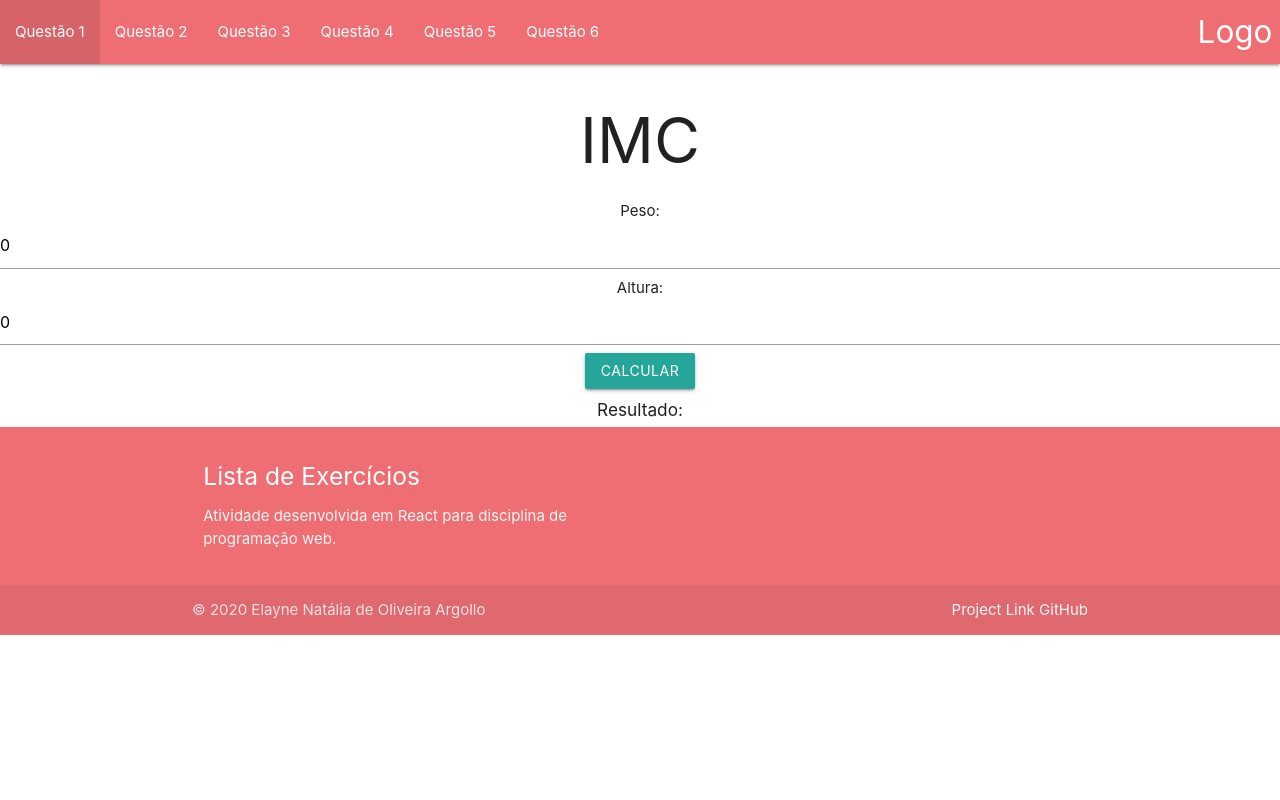
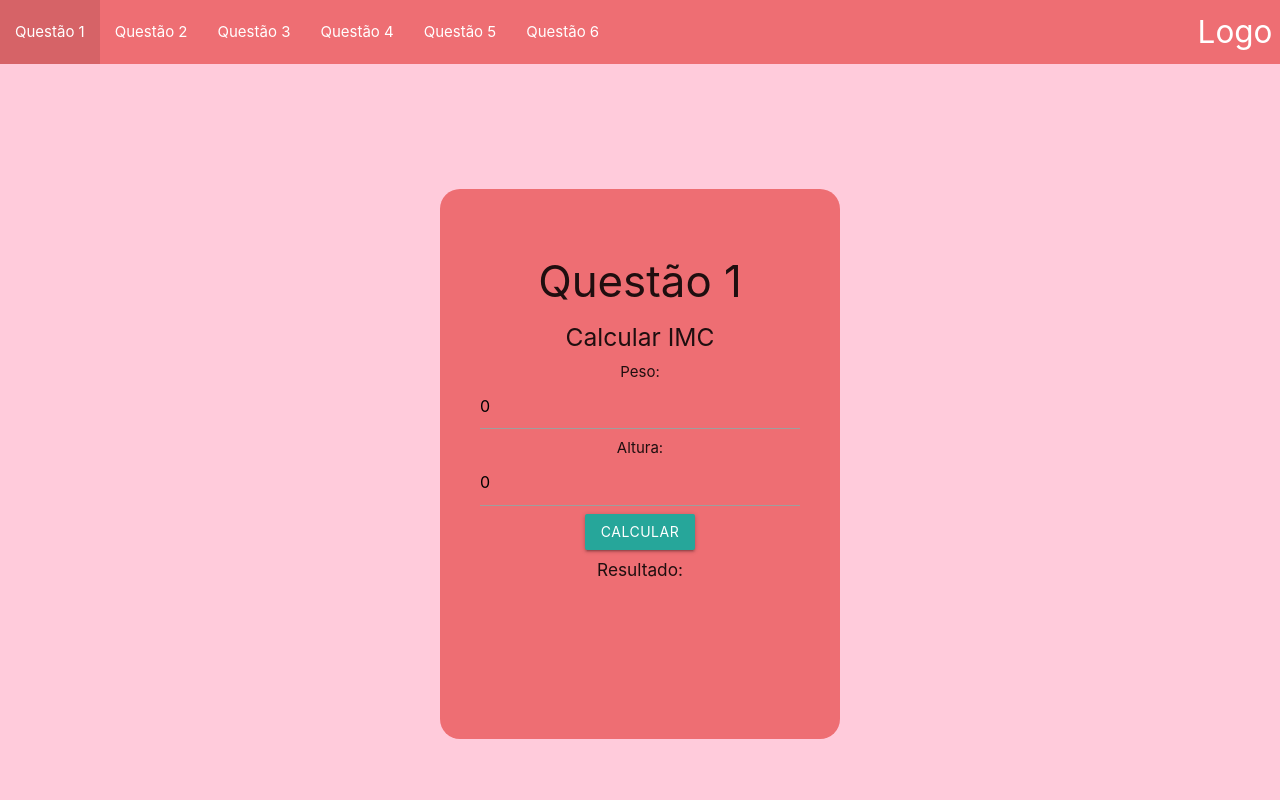
Before and after one commit to elayneargollo/lista-de-questoes-react, a React (Create React App) app: page /questao1 in a window 1280 px wide. Shown: the top 800 px of the page. Built offline with nearby package versions, Linux system fonts and the light colour scheme.

Commit message:
estilizaçao

```diff
--- a/src/components/contaRestaurante/ContaRestaurante.js
+++ b/src/components/contaRestaurante/ContaRestaurante.js
@@ -1,4 +1,5 @@
 import React, { Component } from 'react';
+import Style from './Style.css';
 
 export default class ContaRestaurante extends Component {
 
@@ -27,8 +28,10 @@ export default class ContaRestaurante extends Component {
 
   render() {
     return (
-      <div align="center" className="row">
-      <h1>Emitir conta de uma mesa</h1>
+      <div  className="conteudo">
+          <div  className="box">
+          <h3> Questão 2 </h3>
+          <h5> Emitir conta restaurante </h5>
 
         Gasto total da mesa:{" "}
           <input
@@ -58,7 +61,7 @@ export default class ContaRestaurante extends Component {
           <br />
           <h6>Total a ser pago: R$ {this.state.totalGeral}</h6>
           <h6>Valor por pessoa: R$ {this.state.totalPorPessoa}</h6>
-
+          </div>
       </div>
     );
   }
--- /dev/null
+++ b/src/components/contaRestaurante/Style.css
@@ -0,0 +1,19 @@
+.conteudo {
+  width: 100vw;
+  height: 100vh;
+  background: #ffcbdb;
+  display: flex;
+  flex-direction: row;
+  justify-content: center;
+  align-items: center;
+}
+
+.box {
+  width: 400px;
+  height: 550px;
+  background: #ff6f9c;
+  border: 1px;
+  border-radius: 20px;
+  text-align: center;
+  padding: 40px;
+}
--- a/src/components/imc/IMC.js
+++ b/src/components/imc/IMC.js
@@ -1,4 +1,5 @@
 import React, { Component } from "react";
+import Style from './Style.css';
 
 export default class IMC extends Component {
   constructor(props) {
@@ -39,8 +40,10 @@ export default class IMC extends Component {
 
   render() {
     return (
-      <div align="center" className="imc">
-        <h1> IMC </h1>
+      <div  className="conteudo">
+      <div  className="box">
+      <h3> Questão 1 </h3>
+      <h5> Calcular IMC </h5>
         Peso:{" "}
         <input
           type="text"
@@ -58,6 +61,7 @@ export default class IMC extends Component {
         <button class="btn waves-effect waves-light" onClick={this.calcular.bind(this)}>Calcular</button>
         <br />
         <h6>Resultado: {this.state.categoria}</h6>
+        </div>
       </div>
     );
   }
--- /dev/null
+++ b/src/components/imc/Style.css
@@ -0,0 +1,19 @@
+.conteudo {
+  width: 100vw;
+  height: 100vh;
+  background: #ffcbdb;
+  display: flex;
+  flex-direction: row;
+  justify-content: center;
+  align-items: center;
+}
+
+.box {
+  width: 400px;
+  height: 550px;
+  background: #ee6e73;
+  border: 1px;
+  border-radius: 20px;
+  text-align: center;
+  padding: 40px;
+}
--- /dev/null
+++ b/src/components/jogoZeroaCem/Style.css
@@ -0,0 +1,19 @@
+.conteudo {
+  width: 100vw;
+  height: 100vh;
+  background: #ffcbdb;
+  display: flex;
+  flex-direction: row;
+  justify-content: center;
+  align-items: center;
+}
+
+.box {
+  width: 400px;
+  height: 350px;
+  background: #ff6f9c;
+  border: 1px;
+  border-radius: 20px;
+  text-align: center;
+  padding: 40px;
+}
--- a/src/components/jogoZeroaCem/ZeroaCem.js
+++ b/src/components/jogoZeroaCem/ZeroaCem.js
@@ -1,4 +1,5 @@
 import React, { Component } from 'react';
+import Style from './Style.css';
 
 export default class ZeroaCem extends Component {
   constructor(props) {
@@ -41,8 +42,10 @@ export default class ZeroaCem extends Component {
 
   render() {
     return (
-      <div align="center" className="ZeroaCem">
-      <h1>Zero a Cem</h1>
+      <div className="conteudo">
+      <div className="box">
+      <h3> Questão 3</h3>
+      <h5> Jogo zero a cem </h5>
       Número:{" "}
         <input
           type="text"
@@ -53,6 +56,7 @@ export default class ZeroaCem extends Component {
         <button class="btn waves-effect waves-light" onClick={this.sortearNumero.bind(this)}>Sortear Numero</button>
         <br />
         <h6>Resultado: {this.state.result}</h6>
+        </div>
       </div>
     );
   }
--- /dev/null
+++ b/src/components/jogoZeroaCemMelhorado/Style.css
@@ -0,0 +1,19 @@
+.conteudo {
+  width: 100vw;
+  height: 100vh;
+  background: #ffcbdb;
+  display: flex;
+  flex-direction: row;
+  justify-content: center;
+  align-items: center;
+}
+
+.box {
+  width: 400px;
+  height: 550px;
+  background: #ee6e73;
+  border: 1px;
+  border-radius: 20px;
+  text-align: center;
+  padding: 40px;
+}
--- a/src/components/jogoZeroaCemMelhorado/ZeroaCemMelhorado.js
+++ b/src/components/jogoZeroaCemMelhorado/ZeroaCemMelhorado.js
@@ -1,4 +1,5 @@
 import React, { Component } from 'react';
+import Style from './Style.css';
 
 export default class ZeroaCemMelhorado extends Component {
   constructor(props) {
@@ -44,8 +45,10 @@ export default class ZeroaCemMelhorado extends Component {
 
   render() {
     return (
-      <div align="center" className="ZeroaCem">
-      <h1>Zero a Cem Melhorado </h1>
+      <div className="conteudo">
+      <div className="box">
+      <h3> Questão 4</h3>
+      <h5> Jogo zero a cem </h5>
       Número:{" "}
         <input
           type="text"
@@ -57,6 +60,7 @@ export default class ZeroaCemMelhorado extends Component {
         <br />
         <h6>Resultado: {this.state.result}</h6>
         <h6>Quantidade de tentativas: {this.state.quantidadeTentativas}</h6>
+        </div>
       </div>
     );
   }
```
